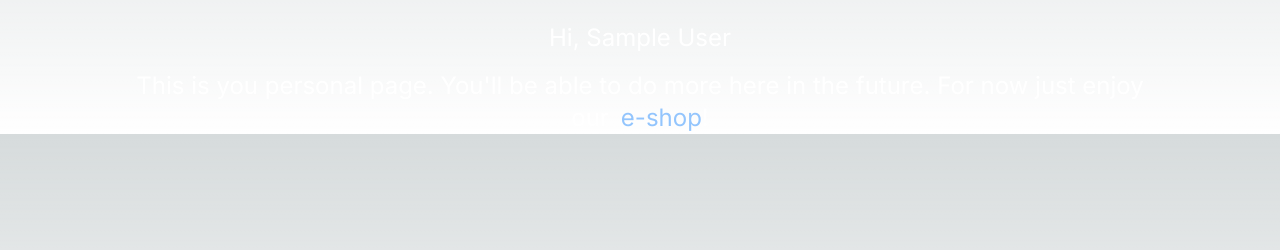
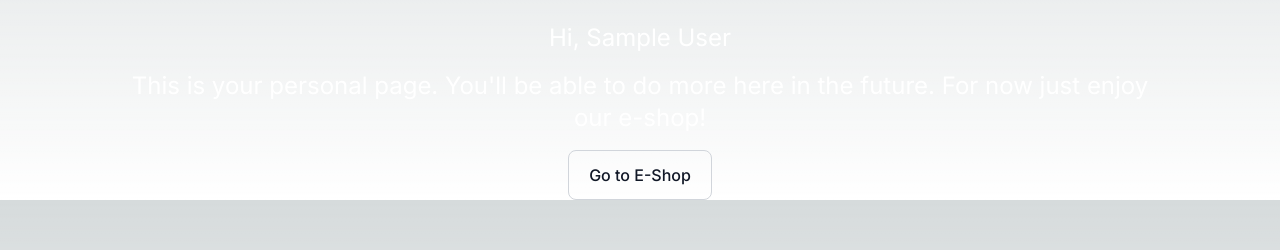
Before and after one commit to lhotovy/websters-eshop, a Next.js app: page /dashboard in a window 1280 px wide. Shown: the part 234-484 px from the top of the page. Built offline with nearby package versions, Linux system fonts and the light colour scheme; no server answers; sample sign-in values are in the browser's storage.

Commit message:
Minor fixes

```diff
--- a/src/app/checkout/page.tsx
+++ b/src/app/checkout/page.tsx
@@ -6,7 +6,7 @@ const Checkout = () => {
     <div className="flex justify-center flex-col min-h-screen items-center">
       <Header />
       <div className="flex items-center justify-center md:w-full w-2/3 text-justify md:text-xl text-lg">
-        Sorry, we do not have checkout process deployed yet. For now, just enjoy experience from out E-shop UI.
+        Sorry, we do not have checkout process deployed yet. For now, just enjoy experience from our E-shop UI.
       </div>
       <EshopButton />
     </div>
--- a/src/app/dashboard/page.tsx
+++ b/src/app/dashboard/page.tsx
@@ -3,7 +3,7 @@ import { Header } from "@/components/header";
 import { useSession } from "next-auth/react";
 import { useEffect } from "react";
 import { useRouter } from "next/navigation";
-import Link from "next/link";
+import EshopButton from "@/components/eshopButton";
 
 const Dashboard = () => {
 
@@ -24,14 +24,9 @@ const Dashboard = () => {
                     Hi, {session?.user?.name}
                 </div>
                 <p className="md:w-4/5 md:text-center w-2/3 text-justify">
-                    This is you personal page. You'll be able to do more here in the future. For now just enjoy our
-                    <span className="ml-3 text-blue-300">
-                        <Link href="/eshop">
-                            e-shop
-                        </Link>
-                    </span>
-                !
+                    This is your personal page. You'll be able to do more here in the future. For now just enjoy our e-shop!
                 </p>
+                <EshopButton />
             </div>
         </>
     );
--- a/src/components/eshopButton.tsx
+++ b/src/components/eshopButton.tsx
@@ -7,7 +7,7 @@ const EshopButton = () => {
         href="/eshop"
         className="px-5 py-3 text-base font-medium text-center text-gray-900 border border-gray-300 rounded-lg hover:bg-gray-100 focus:ring-4 focus:ring-gray-100 dark:text-white dark:border-gray-700 dark:hover:bg-gray-700 dark:focus:ring-gray-800"
         >
-        Go to E-shop
+        Go to E-Shop
         </Link>
     </div>
   )
```
